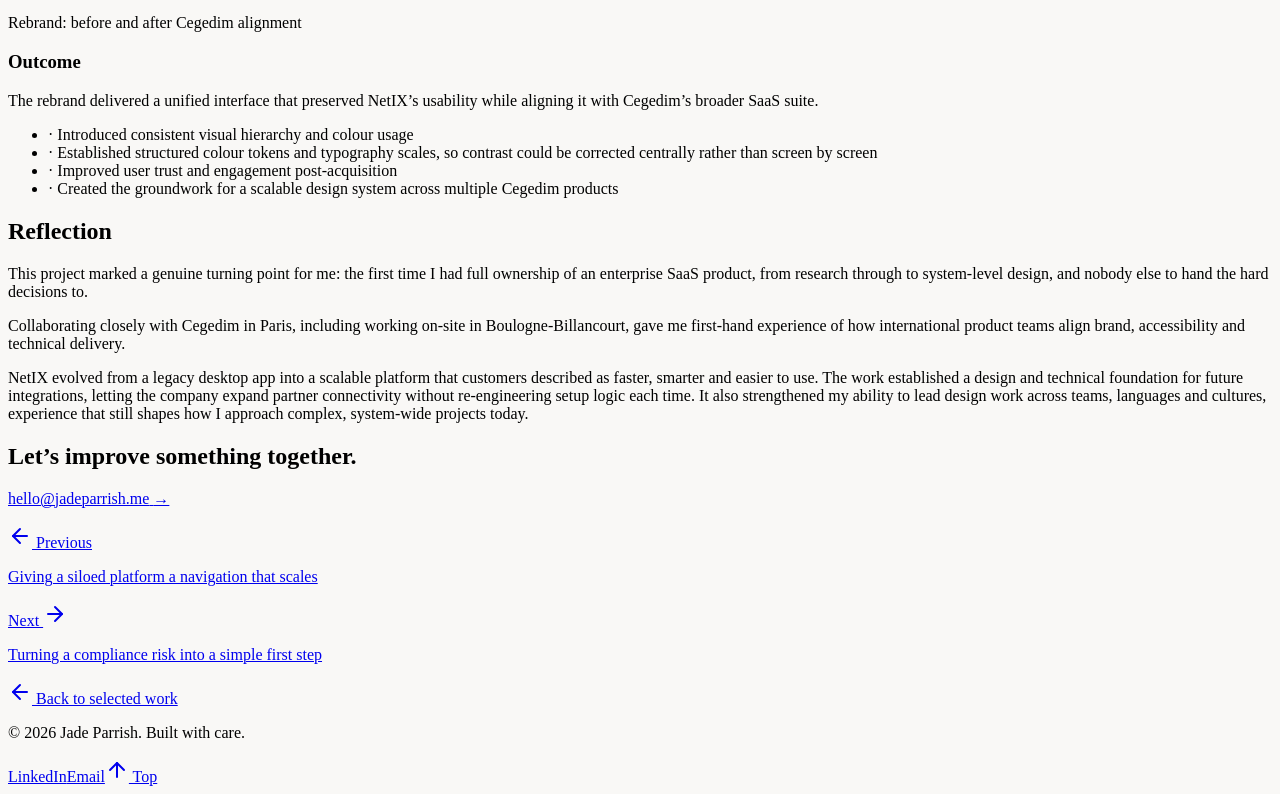
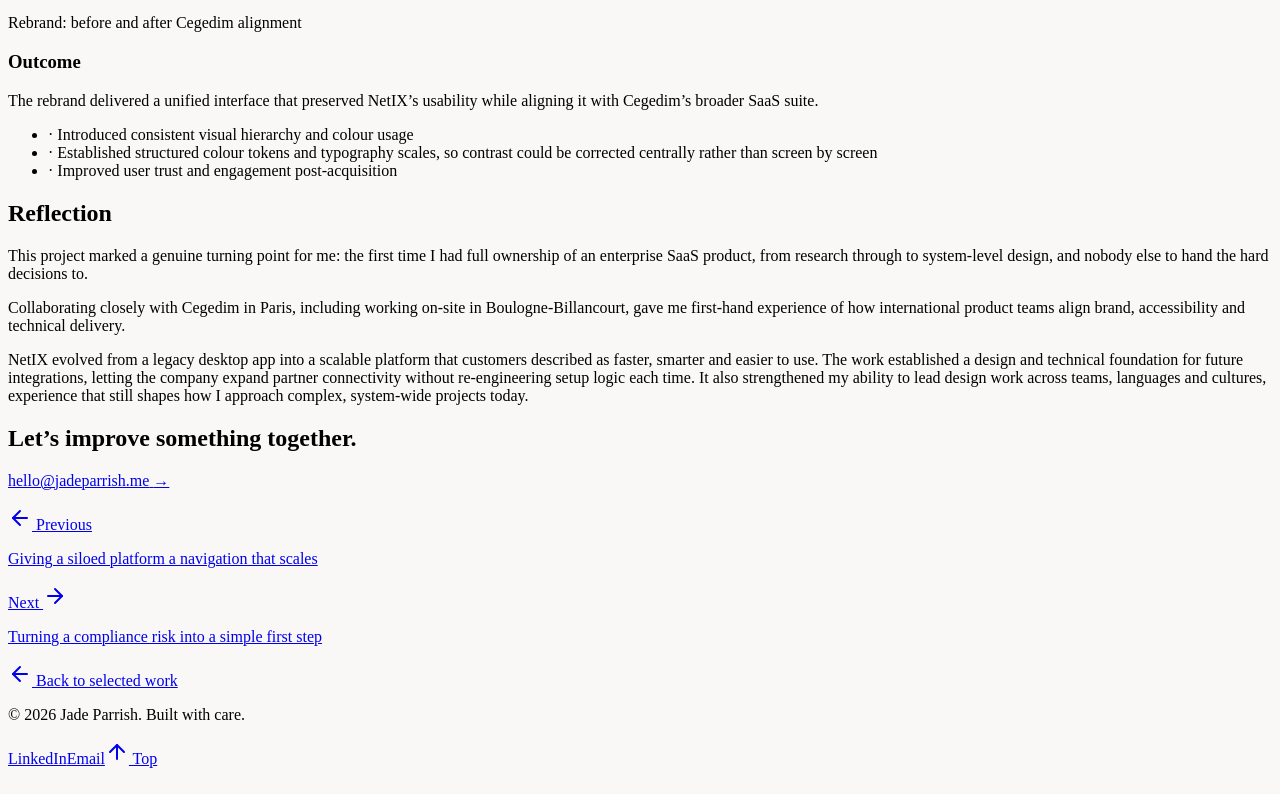
Before and after one commit to jadeparrish/portfolio, a Next.js app: page /work/netix in a window 1280 px wide. Shown: the part 2352-3146 px from the top of the page. Built offline with nearby package versions, Linux system fonts and the light colour scheme.

Commit message:
Update page.js

```diff
--- a/app/work/netix/page.js
+++ b/app/work/netix/page.js
@@ -288,7 +288,6 @@ export default function NetIXCaseStudy() {
                 <li className="flex gap-3"><span aria-hidden="true" className="text-[#A47864]">&middot;</span> Introduced consistent visual hierarchy and colour usage</li>
                 <li className="flex gap-3"><span aria-hidden="true" className="text-[#A47864]">&middot;</span> Established structured colour tokens and typography scales, so contrast could be corrected centrally rather than screen by screen</li>
                 <li className="flex gap-3"><span aria-hidden="true" className="text-[#A47864]">&middot;</span> Improved user trust and engagement post-acquisition</li>
-                <li className="flex gap-3"><span aria-hidden="true" className="text-[#A47864]">&middot;</span> Created the groundwork for a scalable design system across multiple Cegedim products</li>
               </ul>
             </div>
           </div>
```
